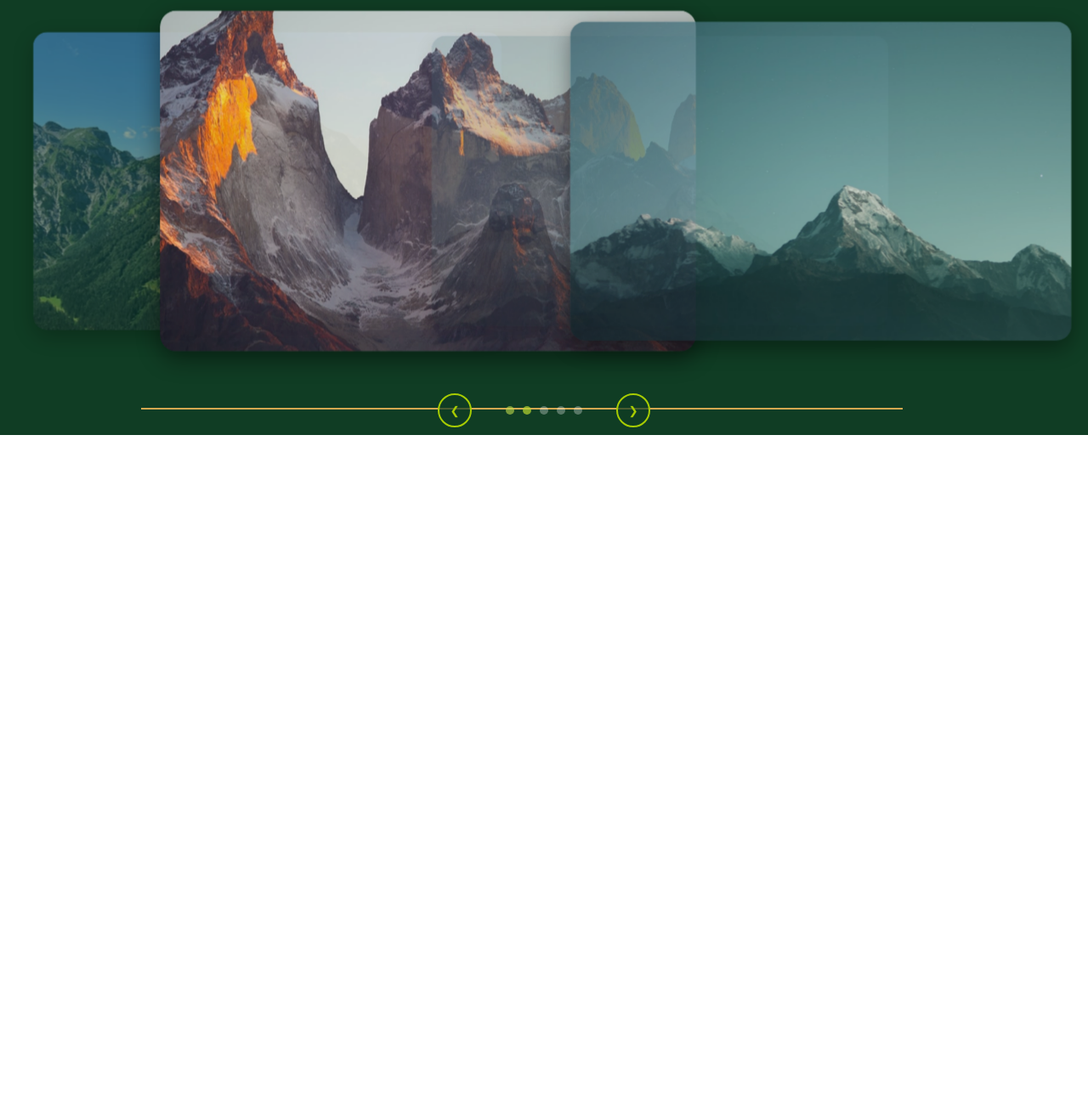
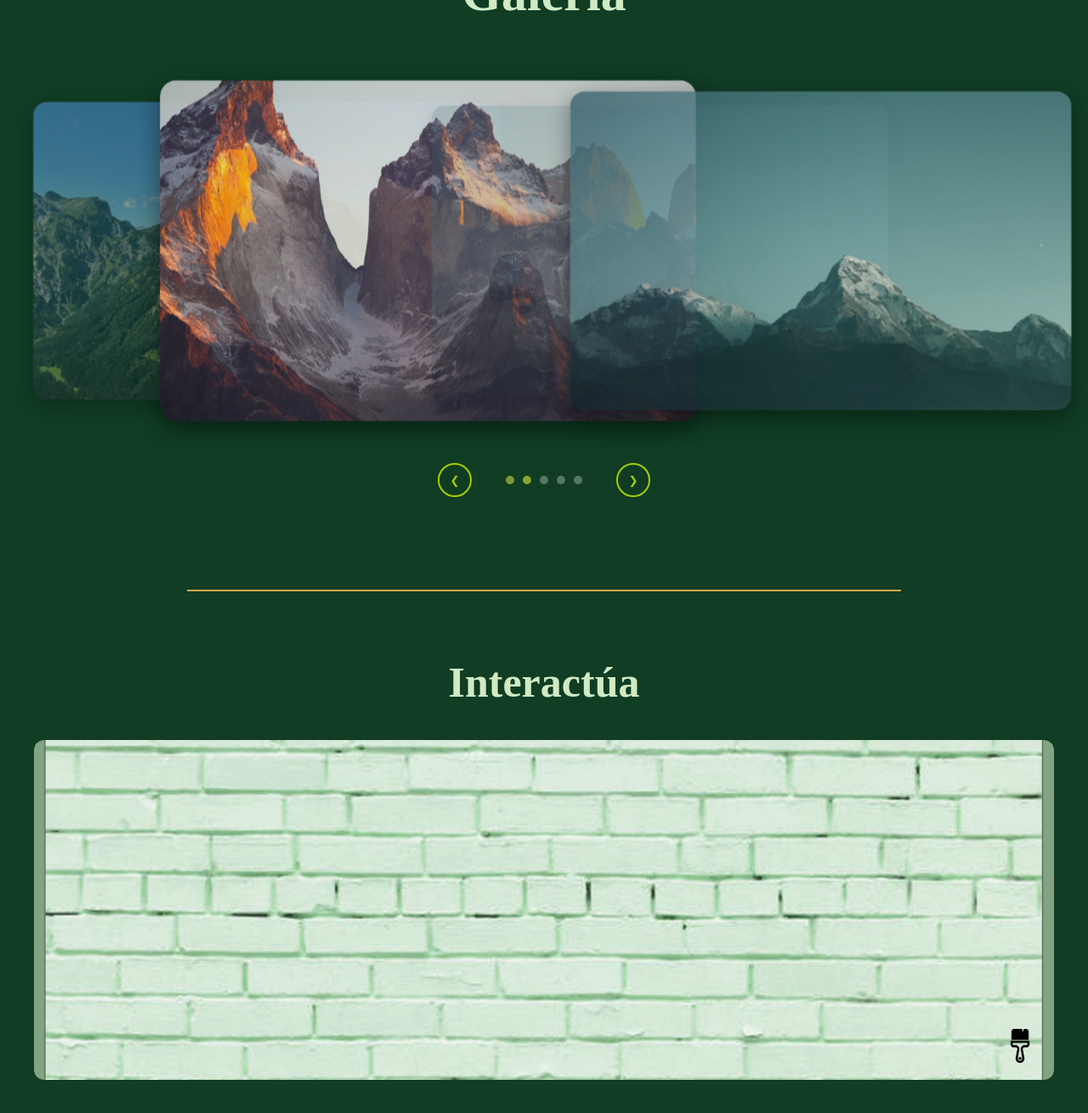
Before and after one commit to AlejandroSanmiguel22/Muralismo, a plain HTML site: page index.html in a window 1280 px wide. Shown: the part 3093-4403 px from the top of the page at 85% size. Before the commit the page ends 3605 px from the top, so only its background shows below. Drawn offline with Linux system fonts and the light colour scheme; a web font is replaced by a local one.

Commit message:
Se agrego el apartado de interactua

```diff
--- a/index.html
+++ b/index.html
@@ -37,6 +37,7 @@
   </section>
 
   <section class="info-muralismo">
+
     <div class="bloque">
       <div class="contenido">
         <div class="numero">01</div>
@@ -72,6 +73,7 @@
 
   <!-- Sección de Galería con carrusel -->
 <section class="galeria-seccion">
+  <div class="linea-superior"></div>
   <h2 class="titulo-galeria">Galeria</h2>
 
   <div class="carrusel-container">
@@ -108,17 +110,40 @@
     </div>
 </section>
 
+<!-- Sección de Interactúa -->
+
+<section class="interactua-seccion">
+  <div class="linea-superior"></div>
+  <h2 class="titulo-interactua">Interactúa</h2>
+  <div class="muro-interactivo">
+    <canvas id="muralCanvas" width="1300" height="600"></canvas>
+    <div class="icono-pintura" id="colorToggle">
+      <img src="img/pincel-icono.png" alt="Ícono pintura">
+    </div>
+    <div class="color-picker" id="colorPicker">
+      <button style="background:red;" data-color="red"></button>
+      <button style="background:blue;" data-color="blue"></button>
+      <button style="background:green;" data-color="green"></button>
+      <button style="background:yellow;" data-color="yellow"></button>
+      <button style="background:black;" data-color="black"></button>
+      <button style="background:white;" data-color="white"></button>
+    </div>
+  </div>
+</section>
+
 
 <script>
-    // JavaScript para el menú responsivo
-    document.getElementById('menuToggle').addEventListener('click', function() {
+  document.addEventListener('DOMContentLoaded', function () {
+    // -------------------------------
+    // Menú responsive
+    // -------------------------------
+    document.getElementById('menuToggle').addEventListener('click', function () {
       document.getElementById('mainNav').classList.toggle('active');
     });
 
-    // JavaScript para el carrusel de imágenes
-
-   document.addEventListener('DOMContentLoaded', function() {
-  // Elementos del carrusel
+    // -------------------------------
+    // Carrusel
+    // -------------------------------
     const slides = document.querySelectorAll('.carrusel-slide');
     const prevBtn = document.querySelector('.prev');
     const nextBtn = document.querySelector('.next');
@@ -127,64 +152,51 @@
     let currentIndex = 0;
     const totalSlides = slides.length;
 
-  // Función para actualizar los data-index de los slides
     function updateSlides() {
       slides.forEach((slide, index) => {
-      // Calcular el nuevo índice relativo al slide actual
         let newIndex = (index - currentIndex + totalSlides) % totalSlides;
         slide.setAttribute('data-index', newIndex);
       });
 
-    // Actualizar indicadores activos
       indicators.forEach((dot, index) => {
         dot.classList.toggle('active', index === currentIndex);
       });
     }
 
-  // Inicializar slides
     updateSlides();
 
-  // Evento para botón anterior
-  prevBtn.addEventListener('click', function() {
+    prevBtn.addEventListener('click', function () {
       currentIndex = (currentIndex - 1 + totalSlides) % totalSlides;
       updateSlides();
     });
 
-  // Evento para botón siguiente
-  nextBtn.addEventListener('click', function() {
+    nextBtn.addEventListener('click', function () {
       currentIndex = (currentIndex + 1) % totalSlides;
       updateSlides();
     });
 
-  // Eventos para los indicadores
     indicators.forEach((dot, index) => {
-    dot.addEventListener('click', function() {
+      dot.addEventListener('click', function () {
         currentIndex = index;
         updateSlides();
       });
     });
 
-  // Auto-play (opcional)
-  let interval = setInterval(function() {
+    let interval = setInterval(function () {
       currentIndex = (currentIndex + 1) % totalSlides;
       updateSlides();
     }, 5000);
 
-  // Detener auto-play cuando el usuario interactúa
     const carrusel = document.querySelector('.carrusel-container');
-  carrusel.addEventListener('mouseenter', function() {
-    clearInterval(interval);
-  });
-
-  carrusel.addEventListener('mouseleave', function() {
-    interval = setInterval(function() {
+    carrusel.addEventListener('mouseenter', () => clearInterval(interval));
+    carrusel.addEventListener('mouseleave', () => {
+      interval = setInterval(() => {
         currentIndex = (currentIndex + 1) % totalSlides;
         updateSlides();
       }, 5000);
     });
 
-  // Escuchar eventos de teclado para accesibilidad
-  document.addEventListener('keydown', function(e) {
+    document.addEventListener('keydown', function (e) {
       if (e.key === 'ArrowLeft') {
         currentIndex = (currentIndex - 1 + totalSlides) % totalSlides;
         updateSlides();
@@ -193,7 +205,42 @@
         updateSlides();
       }
     });
+
+    // -------------------------------
+    // Mural interactivo
+    // -------------------------------
+    const canvas = document.getElementById("muralCanvas");
+    const ctx = canvas.getContext("2d");
+    const colorPicker = document.getElementById("colorPicker");
+    const colorToggle = document.getElementById("colorToggle");
+    let drawing = false;
+    let currentColor = "black";
+
+    canvas.addEventListener("mousedown", () => drawing = true);
+    canvas.addEventListener("mouseup", () => drawing = false);
+    canvas.addEventListener("mouseleave", () => drawing = false);
+    canvas.addEventListener("mousemove", draw);
+
+    function draw(e) {
+      if (!drawing) return;
+      const rect = canvas.getBoundingClientRect();
+      ctx.fillStyle = currentColor;
+      ctx.beginPath();
+      ctx.arc(e.clientX - rect.left, e.clientY - rect.top, 5, 0, Math.PI * 2);
+      ctx.fill();
+    }
+
+    colorToggle.addEventListener("click", () => {
+      colorPicker.style.display = colorPicker.style.display === "flex" ? "none" : "flex";
+    });
+
+    document.querySelectorAll("#colorPicker button").forEach(btn => {
+      btn.addEventListener("click", () => {
+        currentColor = btn.getAttribute("data-color");
+      });
+    });
   });
   </script>
+
 </body>
 </html>
--- a/style.css
+++ b/style.css
@@ -178,16 +178,7 @@ nav a:hover {
   background-color: #d4a851; /* Color dorado como en la imagen */
 }
 
-/* Línea inferior */
-.info-muralismo::after {
-  content: "";
-  position: absolute;
-  bottom: 80px;
-  left: 13%;
-  width: 70%;
-  height: 2px;
-  background-color: #d4a851; /* Color dorado como en la imagen */
-}
+
 
 .bloque.reverse {
   flex-direction: row-reverse;
@@ -484,15 +475,7 @@ p {
 
 
 /* Línea inferior */
-.galeria-seccion::after {
-  content: "";
-  position: absolute;
-  bottom: 30px;
-  left: 13%;
-  width: 70%;
-  height: 2px;
-  background-color: #d4a851; /* Color dorado como en la imagen */
-}
+
 
 .titulo-galeria {
   text-align: center;
@@ -695,3 +678,91 @@ p {
 .indicadores {
   margin: 0;
 }
+
+/* Seccion de mural */
+
+.interactua-seccion {
+  background-color: #103d24;
+  padding: 100px 40px;
+  position: relative;
+  text-align: center;
+}
+
+.linea-superior {
+  width: 70%;
+  height: 2px;
+  background-color: #d4a851;
+  margin: 0 auto 30px;
+  margin-bottom: 80px;
+
+}
+
+.titulo-interactua {
+  color: #D1EAC3;
+  font-size: 50px;
+  margin-bottom: 40px;
+  font-weight: 600;
+}
+
+.muro-interactivo {
+  display: inline-block;
+  position: relative;
+  border-radius: 10px;
+  overflow: hidden;
+}
+
+
+
+.muro-interactivo img {
+  width: 100%;
+  max-width: 800px;
+  display: block;
+}
+
+.icono-pintura {
+  position: absolute;
+  bottom: 20px;
+  right: 20px;
+  width: 40px;
+  height: 40px;
+}
+
+.icono-pintura img {
+  width: 100%;
+  height: auto;
+}
+
+#muralCanvas {
+  width: 100%;
+  max-width: 1200px;
+  height: auto;
+  aspect-ratio: 3 / 1;
+  display: block;
+  background-image: url('img/mural.png');
+  background-size: cover;
+  background-position: center;
+  border-radius: 12px;
+  box-shadow: 0 4px 20px rgba(0, 0, 0, 0.3);
+  cursor: crosshair;
+}
+
+
+.color-picker {
+  position: absolute;
+  bottom: 70px;
+  right: 20px;
+  display: none;
+  flex-direction: column;
+  gap: 2px;
+  background: rgba(255, 255, 255, 0.1);
+  padding: 8px;
+  border-radius: 8px;
+}
+
+.color-picker button {
+  width: 50px;
+  height: 50px;
+  border: none;
+  border-radius: 50%;
+  cursor: pointer;
+}
```
Also changed, not shown: img/mural.png (added), img/pincel-icono.png (added). Lines whose indentation alone changed are shown as unchanged.
